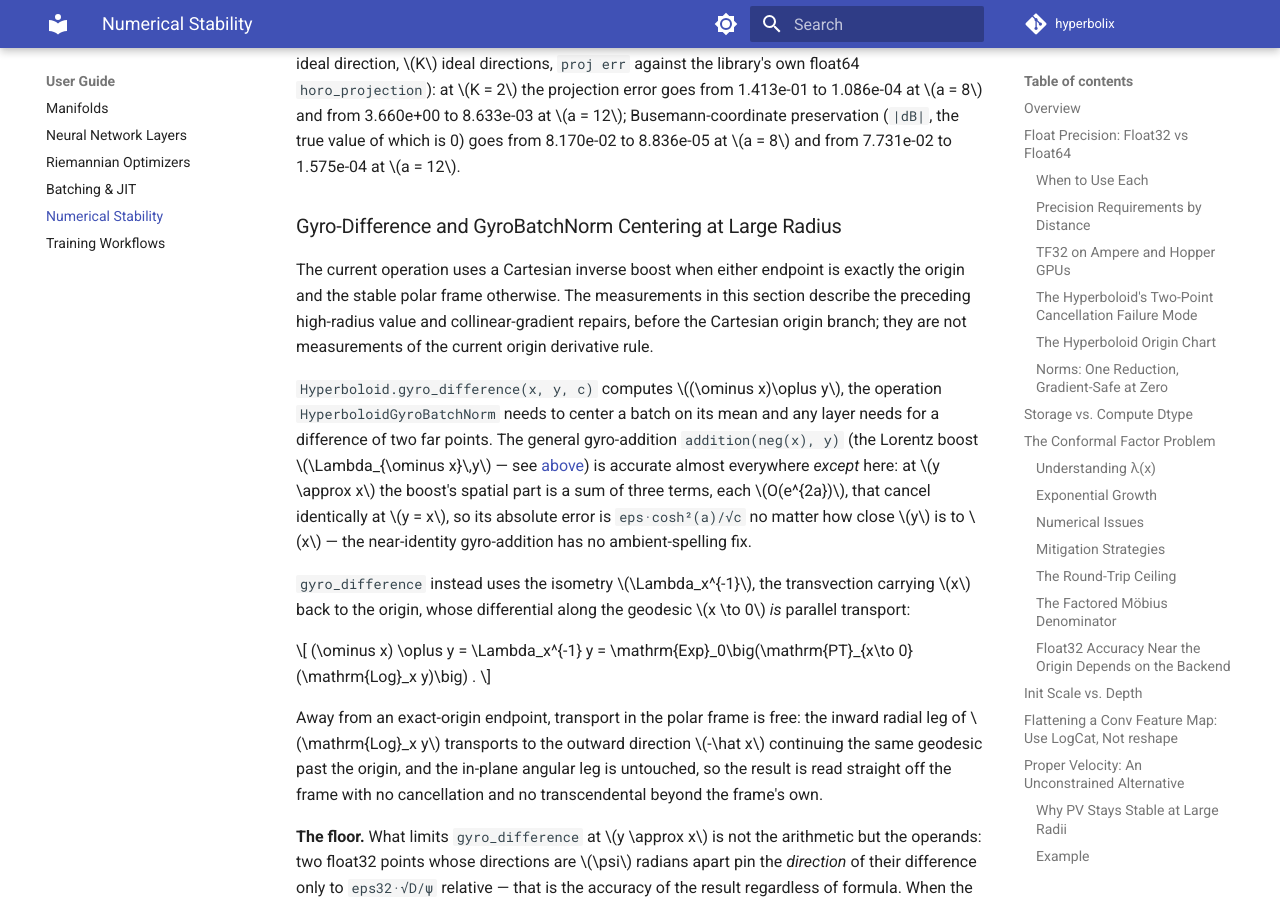
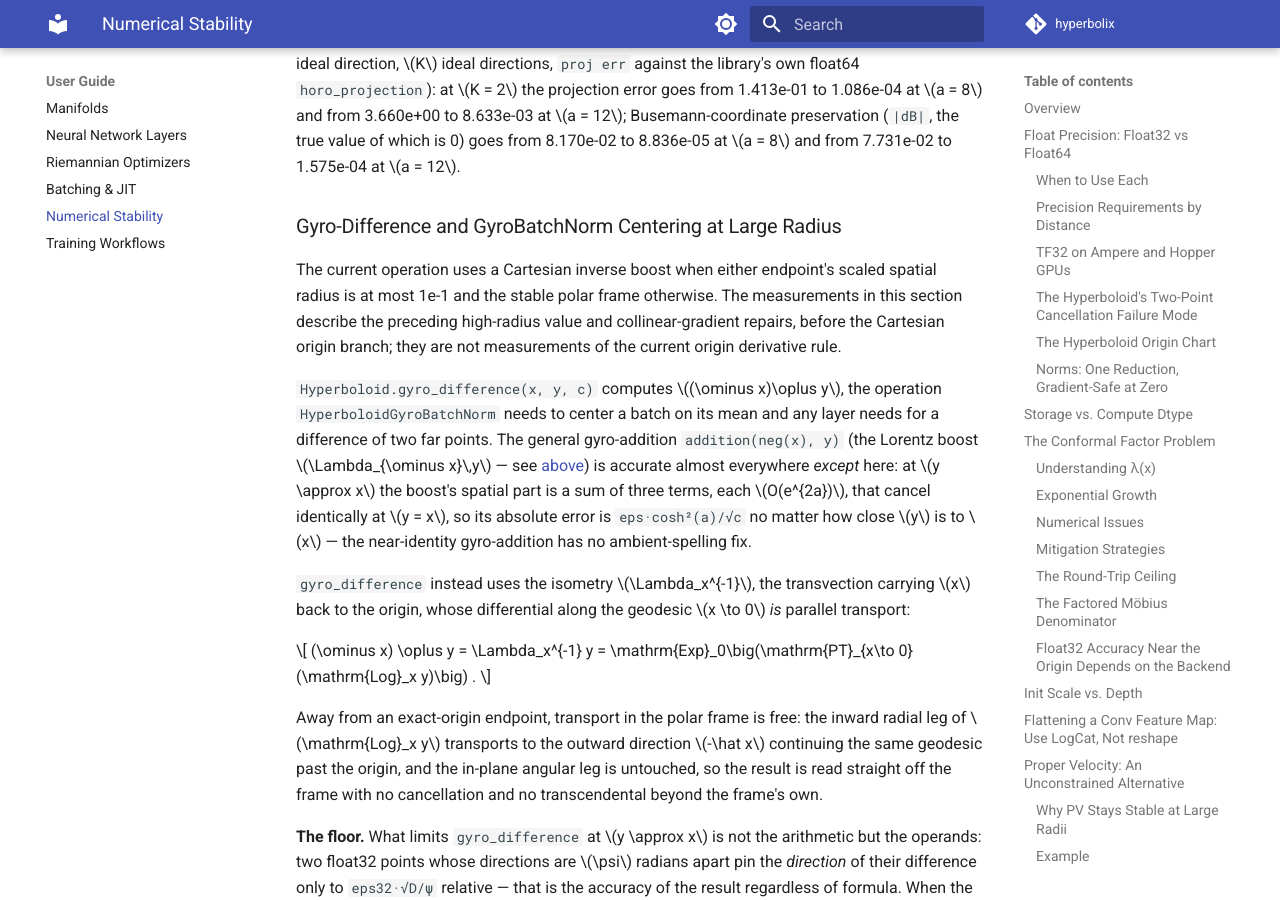
Before and after one commit to timoklein/hyperbolix, an MkDocs documentation site: the page built from docs/user-guide/numerical-stability.md, in a window 1280 px wide and 900 px high, scrolled down 25904 px. Built offline with MkDocs 1.6.1 and Material for MkDocs 9.7.7, drawn with Linux system fonts in a browser that asks for light colours; comment, search, counter and statistics services are not loaded; the version menu is left out; some of the changed text lies outside the part shown.

Commit message:
Minor: Fixes to threshold docs and logmap tolerance (#81)
* docs: state the actual gyro_difference/ptransp chart-switch threshold

The 1.3.0 prose said these two take the Cartesian chart "when either endpoint
is exactly the origin". That is logmap's rule (_pair_has_origin, exact
equality). gyro_difference and ptransp use _pair_near_origin: the Cartesian
chart when sqrt(c)*min(||x_s||, ||y_s||) <= 1e-1. One site, the normalization
API reference, gave a third value again, "scaled spatial radius at most 1".

Corrected at 13 sites across docs/ and the proper_velocity / gyro_normalization
docstrings, all now using the phrasing hyperboloid.py already carried. Every
logmap statement is left alone -- its exact-origin rule was and is correct.
Documentation only; no code behavior changed.

Evidence: logs/2026-09-10_v130_evidence_close/REPORT.md section 4.1.

* test: drop the 1e-12 floor on the logmap-to-origin chart comparison

rtol at this assert is the parametrized value from _HYP_DTYPES (2e-6 float32,
1e-13 float64), not the conftest tolerance fixture. So max(rtol, 1e-12) was a
no-op on the float32 arm and *loosened* the float64 arm tenfold, from 1e-13 to
1e-12 -- the opposite of what a floor named for float64 precision suggests.

Measured what the two charts actually disagree by, over the test's own grid
(c in {0.3, 1.0, 2.5} x the full radius grid, both dtypes, GPU and CPU):
worst 2.040e-07 float32 and 4.213e-16 float64, i.e. 0.50-1.71 and 0.50-1.90
ulps, most cells sub-ulp, with no radius or curvature trend. Which cells are
nonzero differs between backends, so this is independent rounding of two
charts rather than conditioning.

Dropping the floor leaves float32 at 2e-6 (9.8x above its measured worst) and
returns float64 to 1e-13 (237x above its measured worst). Neither arm is
loosened relative to the released state.

Evidence: logs/2026-09-10_v130_evidence_close/probe_logmap_origin_chart_gap.out
and REPORT.md section 4.2.

```diff
--- a/docs/user-guide/numerical-stability.md
+++ b/docs/user-guide/numerical-stability.md
@@ -1093,10 +1093,11 @@
 
 ### Gyro-Difference and GyroBatchNorm Centering at Large Radius {#gyro-difference}
 
-The current operation uses a Cartesian inverse boost when either endpoint is
-exactly the origin and the stable polar frame otherwise. The measurements in this section describe the preceding
-high-radius value and collinear-gradient repairs, before the Cartesian origin
-branch; they are not measurements of the current origin derivative rule.
+The current operation uses a Cartesian inverse boost when either endpoint's
+scaled spatial radius is at most 1e-1 and the stable polar frame otherwise. The
+measurements in this section describe the preceding high-radius value and
+collinear-gradient repairs, before the Cartesian origin branch; they are not
+measurements of the current origin derivative rule.
 
 `Hyperboloid.gyro_difference(x, y, c)` computes $(\ominus x)\oplus y$, the operation
 `HyperboloidGyroBatchNorm` needs to center a batch on its mean and any layer needs for a difference
@@ -1166,9 +1167,9 @@
 
 ### Origin derivatives and the Cartesian chart {#origin-derivatives}
 
-`gyro_difference` and `ptransp` use Cartesian formulas when either endpoint is
-exactly the origin. The difference is the inverse Lorentz boost with reconstructed
-time. Transport uses the closed-form geodesic transport and derives the input
+`gyro_difference` and `ptransp` use Cartesian formulas when either endpoint's
+scaled spatial radius is at most 1e-1. The difference is the inverse Lorentz boost
+with reconstructed time. Transport uses the closed-form geodesic transport and derives the input
 tangent time as $v_0=\langle x_s,v_s\rangle/x_0$, without a cleanup projection.
 Otherwise both retain the stable geodesic frame.
 
```
Also changed, not shown: docs/api-reference/manifolds.md (+4 -4 lines), docs/api-reference/nn-layers/normalization.md (+1 -1 lines), docs/changelog.md (+6 -3 lines), 3 other files.
